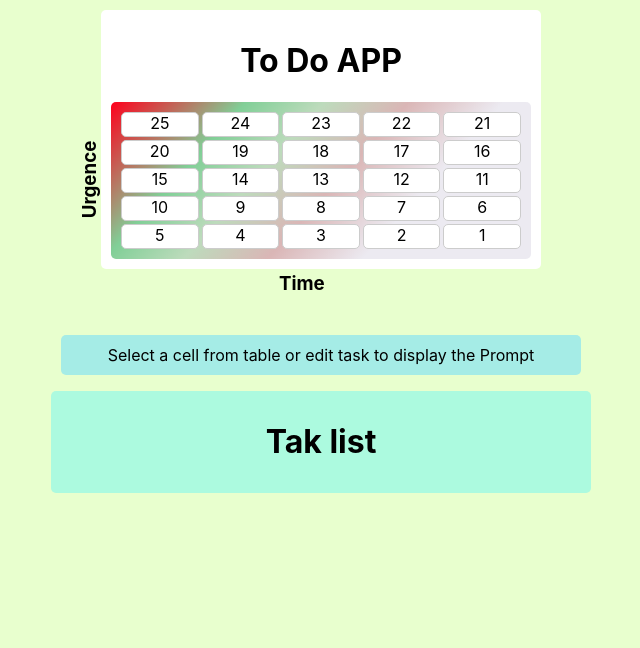
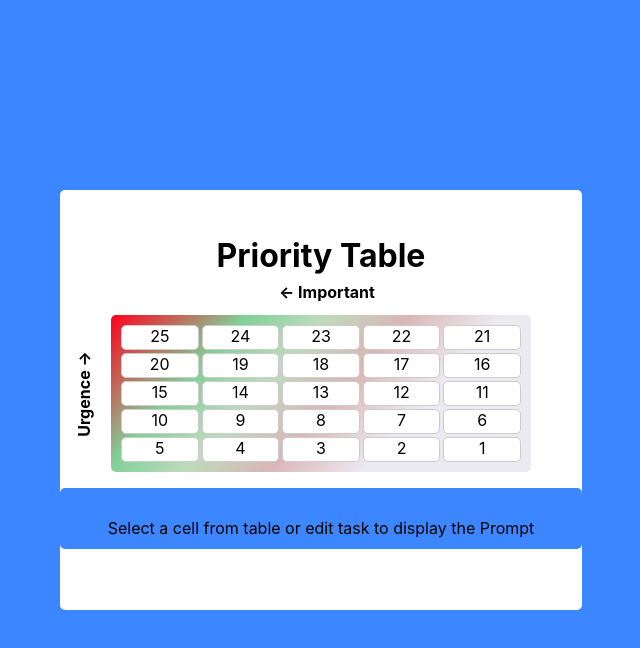
Before and after one commit to filexft/OmniProductive, a React (Create React App) app: page / in a window 1280 px wide. Shown: the top 648 px of the page, without its empty margins (319-959 px from the left). Built offline with nearby package versions, Linux system fonts and the light colour scheme.

Commit message:
changed layout

```diff
--- a/package.json
+++ b/package.json
@@ -1,6 +1,7 @@
 {
   "name": "op",
   "version": "0.1.0",
+  "homepage": "https://filexft.github.io/OmniProductive",
   "private": true,
   "dependencies": {
     "@fortawesome/fontawesome-svg-core": "^6.4.0",
@@ -17,6 +18,8 @@
     "web-vitals": "^2.1.4"
   },
   "scripts": {
+    "predeploy": "npm run build",
+    "deploy": "gh-pages -d build",
     "start": "react-scripts start",
     "build": "react-scripts build",
     "test": "react-scripts test",
@@ -39,5 +42,8 @@
       "last 1 firefox version",
       "last 1 safari version"
     ]
+  },
+  "devDependencies": {
+    "gh-pages": "^5.0.0"
   }
 }
--- a/src/components/ProdTable/index.jsx
+++ b/src/components/ProdTable/index.jsx
@@ -1,14 +1,11 @@
 import styled from "styled-components"
 
-
-
 const ProdTableWrapper = styled.div`
-  margin: 10px;
-  margin-bottom: 50px;
+  margin: 0px;
+  margin-bottom: 0;
   text-align: center;
   background-color: white;
-  padding : 10px;
-
+  padding: 0;
 `
 
 const GridTable = styled.div`
@@ -24,6 +21,7 @@ const GridTableCells = styled.div`
   max-width: 600px;
   text-align: center;
   padding: 10px;
+  margin-top: 40px;
   background: rgb(255, 0, 28);
   background: linear-gradient(
     132deg,
@@ -34,24 +32,27 @@ const GridTableCells = styled.div`
     rgba(236, 234, 241, 1) 70%
   );
   background-position: top left;
+  & *{
+    cursor : pointer;
+  }
 `
 
-const LeftSide = styled.h3`
+const LeftSide = styled.h4`
   position: absolute;
   top: 30%;
-  left: -60px;
+  left: -70px;
   transform: rotateZ(-90deg);
 `
-const TopSide = styled.h3`
+const TopSide = styled.h4`
   position: absolute;
-  bottom: -35%;
+  top: -35%;
   left: 40%;
 `
 
 const Cell = styled.span`
   background-color: #fff;
   border-radius: 5px;
-  border : 1px solid #ccc;
+  border: 1px solid #ccc;
   &:hover {
     background-color: #e8ffce;
   }
@@ -73,11 +74,12 @@ function ProdTable({
 
   const handleSelection = (index) => {
     let exist = false
-    taskList && taskList.forEach((element) => {
-      if (element.id === index) {
-        exist = true
-      }
-    })
+    taskList &&
+      taskList.forEach((element) => {
+        if (element.id === index) {
+          exist = true
+        }
+      })
     if (exist) {
       setEditing(true)
       setEditingID(index)
@@ -88,7 +90,7 @@ function ProdTable({
 
   return (
     <ProdTableWrapper>
-      <h1>To Do APP</h1>
+      <h1>Priority Table</h1>
       <GridTable>
         <GridTableCells>
           {numArr.map((item, index) => {
@@ -99,8 +101,8 @@ function ProdTable({
             )
           })}
         </GridTableCells>
-        <LeftSide>Urgence</LeftSide>
-        <TopSide>Time</TopSide>
+        <LeftSide>Urgence -&#62;</LeftSide>
+        <TopSide>&#60;- Important</TopSide>
       </GridTable>
     </ProdTableWrapper>
   )
--- a/src/components/Task/index.jsx
+++ b/src/components/Task/index.jsx
@@ -4,7 +4,6 @@ import styled from "styled-components"
 const TaskWrapper = styled.div`
   display: flex;
 
-  // background-color: #acfadf;
   justify-content: space-between;
   align-items: center;
   text-align: center;
@@ -15,13 +14,17 @@ const TaskWrapper = styled.div`
 
 const TaskLabel = styled.label`
   display: flex;
+  gap : 1rem;
   width: 80%;
+
+  & *{
+    cursor : pointer;
+  }
 `
 
 const TaskText = styled.p`
   font-size: 18px;
   outline: none;
-  background-color:transparent;
   border: none;
   line-height: 24px;
   ${({ checked }) => checked && `text-decoration: line-through;`}}
@@ -30,6 +33,9 @@ const TaskText = styled.p`
 const MenuButton = styled.span`
   padding: 10px;
   color: #060047;
+  & * {
+    cursor : pointer;
+  }
 `
 
 
@@ -45,13 +51,25 @@ const TaskActions = styled.div`
 const ActionMenu = styled.ul`
   position: absolute;
   list-style: none;
-  right: 100%;
-  top: 50%;
+  right: 70%;
+  top: 40%;
   z-index: 9;
   scale: 0;
 
+  background-color: #d3faf6;
+  display: flex;
+  flex-direction: column;
+  align-items: center;
+  justify-content: center;
+  text-align: center;
+  padding: 5px 10px;
+  margin: 0;
+
   & li {
+    padding : 2px;
     cursor: pointer;
+    border-bottom: 1px solid #ccc;
+    border-radius : 0;
   }
 `
 
@@ -141,15 +159,18 @@ function Task({
           {!menuMode ? (
             <svg
               xmlns="http://www.w3.org/2000/svg"
-              width="20"
-              height="20"
-              viewBox="0 0 20 20"
+              width="24"
+              height="24"
+              viewBox="0 0 24 24"
             >
-              <g fill="currentColor">
-                <circle cx="10" cy="15" r="2" />
-                <circle cx="10" cy="10" r="2" />
-                <circle cx="10" cy="5" r="2" />
-              </g>
+              <path
+                fill="none"
+                stroke="currentColor"
+                stroke-linecap="round"
+                stroke-linejoin="round"
+                stroke-width="2"
+                d="M4 12a1 1 0 1 0 2 0a1 1 0 1 0-2 0m7 0a1 1 0 1 0 2 0a1 1 0 1 0-2 0m7 0a1 1 0 1 0 2 0a1 1 0 1 0-2 0"
+              />
             </svg>
           ) : (
             <svg
--- a/src/components/TaskItemList/index.jsx
+++ b/src/components/TaskItemList/index.jsx
@@ -7,14 +7,13 @@ const TaskListContainer = styled.div`
   max-width: 90%;
   padding: 10px 20px;
 
-  background-color: #acfadf;
   border-radius : 5px
 `
 const TaskContent = styled.div`
 `
-const TaskTitle = styled.h1`
-  text-align: center;
-`
+// const TaskTitle = styled.h1`
+//   text-align: center;
+// `
 function TaskList({
   taskList,
   setTaskList,
@@ -26,7 +25,7 @@ function TaskList({
 setEditingID}) {
   return (
     <TaskListContainer>
-      <TaskTitle>Tak list </TaskTitle>
+      {/* <TaskTitle>Tak list </TaskTitle> */}
       <TaskContent>
         {taskList &&
           taskList.map(({ id, task, statu }, index) => {
--- a/src/components/TaskPrompt/index.jsx
+++ b/src/components/TaskPrompt/index.jsx
@@ -5,13 +5,13 @@ const PromptWrapper = styled.div`
   flex-direction: column;
   justify-content: center;
   align-items: center;
-  padding: 10px;
+  padding: 30px 11px 11px;
 
   min-width: 500px;
   max-width: 90%;
   text-align: center;
 
-  background-color: rgb(165, 236, 230);
+  background-color: #3c87ff;
   border-radius: 5px;
 `
 const PromptForm = styled.form`
@@ -87,7 +87,7 @@ function TaskPrompt({
     <PromptWrapper>
       {inputID >= 0 || editing ? (
         <>
-          <h1>To Do Prompt </h1>
+          {/* <h1>To Do Prompt </h1> */}
           <PromptForm onSubmit={handleForm}>
             <input
               id="input-bar"
--- a/src/index.css
+++ b/src/index.css
@@ -13,7 +13,9 @@ code {
 }
 
 a{
-  margin-top: ;
+
+  background-color: #d3faf6;
+  min-height: 100vh;
   box-sizing: border-box;
   margin: 0;
   padding:0;
--- a/src/index.js
+++ b/src/index.js
@@ -2,16 +2,16 @@ import React from 'react';
 import ReactDOM from 'react-dom/client';
 import './index.css';
 import Home from './pages/Home';
-import reportWebVitals from './reportWebVitals';
+import GlobalStyle from './utils/GlobalStyle'
 
 const root = ReactDOM.createRoot(document.getElementById('root'));
 root.render(
   <React.StrictMode>
+    <GlobalStyle />
     <Home />
-  </React.StrictMode>
-);
+  </React.StrictMode>,
+)
 
 // If you want to start measuring performance in your app, pass a function
 // to log results (for example: reportWebVitals(console.log))
 // or send to an analytics endpoint. Learn more: https://bit.ly/CRA-vitals
-reportWebVitals();
--- a/src/pages/Home/index.jsx
+++ b/src/pages/Home/index.jsx
@@ -3,7 +3,6 @@ import { styled } from "styled-components"
 import ProdTable from "../../components/ProdTable"
 import TaskPrompt from "../../components/TaskPrompt"
 import TaskList from "../../components/TaskItemList"
-import { GlobalStyle } from "../../utils/GlobalStyle"
 
 const HomeWrapper = styled.div`
   display: flex;
@@ -11,7 +10,12 @@ const HomeWrapper = styled.div`
   align-items: center;
   justify-content: center;
   gap: 1rem;
-  padding-bottom: 50px;
+  padding: 25px;
+  background-color : white;
+  width : 80%;
+  max-width : 600px;
+  margin : auto;
+
 `
 
 function Home() {
@@ -35,7 +39,7 @@ function Home() {
 
   return (
     <HomeWrapper>
-      <GlobalStyle />
+
       <ProdTable
         inputID={inputID}
         setInputID={setInputID}
--- a/src/reportWebVitals.js
+++ /dev/null
@@ -1,13 +0,0 @@
-const reportWebVitals = onPerfEntry => {
-  if (onPerfEntry && onPerfEntry instanceof Function) {
-    import('web-vitals').then(({ getCLS, getFID, getFCP, getLCP, getTTFB }) => {
-      getCLS(onPerfEntry);
-      getFID(onPerfEntry);
-      getFCP(onPerfEntry);
-      getLCP(onPerfEntry);
-      getTTFB(onPerfEntry);
-    });
-  }
-};
-
-export default reportWebVitals;
--- a/src/utils/GlobalStyle.jsx
+++ b/src/utils/GlobalStyle.jsx
@@ -5,14 +5,22 @@ body{
 
   box-sizing: border-box;
   margin: 0;
-  padding:0;
-  background-color: #e8ffce;
+  padding:20px;
+  background-color: #3c87ff;
+  display: flex;
+  flex-direction: column;
+  align-items: center;
+  justify-content: center;
+
+  min-height: 100vh;
   & *{
     border-radius : 5px;
   }
 }
 `
 
-export const  GlobalStyle = () => {
+const  GlobalStyle = () => {
     return (<GlobalStyleCss />)
 }
+
+export default GlobalStyle
```
Also changed, not shown: src/setupTests.js (deleted, +0 -5 lines), 1 other file (tests, documents, lock files or other folders).
